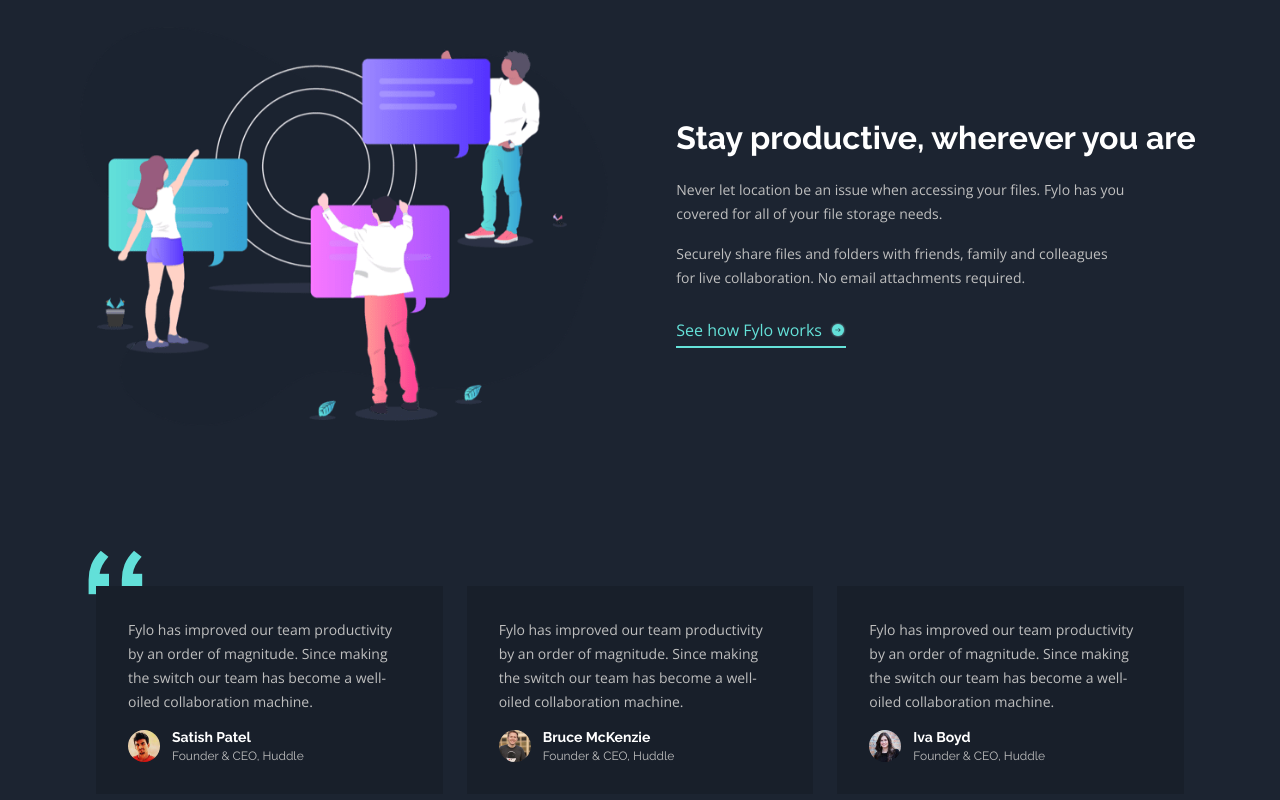
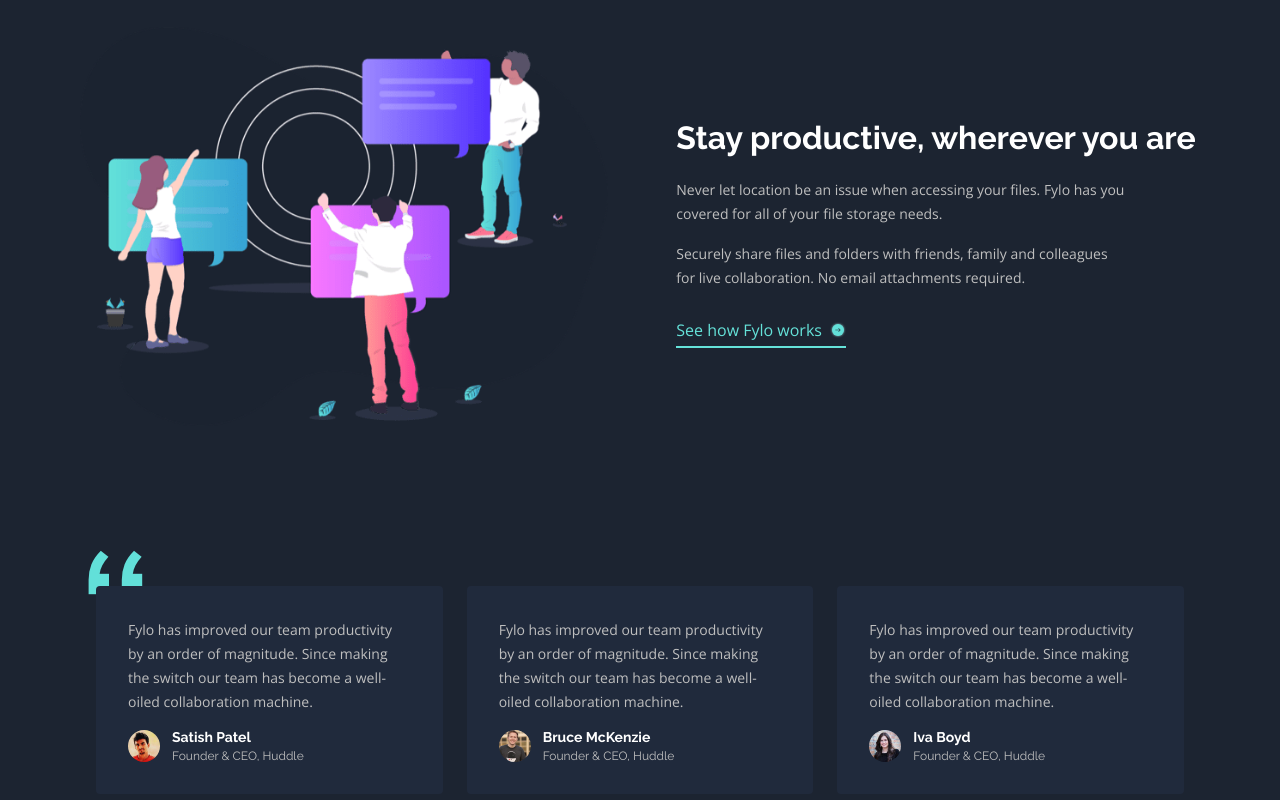
Before and after one commit to haquanq-frontendmentor/fylo-dark-theme-landing-page, a website built with Vite: page src/index.html in a window 1280 px wide. Shown: the part 1758-2558 px from the top of the page. Built offline with nearby package versions, Linux system fonts and the light colour scheme.

Commit message:
Update testimonial card style

```diff
--- a/src/css/components/testimonial.css
+++ b/src/css/components/testimonial.css
@@ -14,7 +14,9 @@
         position: relative;
         padding-inline: clamp(var(--space-6), 1.0229rem + 2.0356vw, var(--space-8));
         padding-block: clamp(var(--space-6), 1.0229rem + 2.0356vw, var(--space-8));
-        background-color: var(--color-navy-900);
+        background-color: var(--color-navy-800);
+        border-radius: var(--rounded-xs);
+        box-shadow: var(--shadow-sm);
 
         &:first-child::before {
             content: url("../../assets/images/bg-quotes.png");
```
